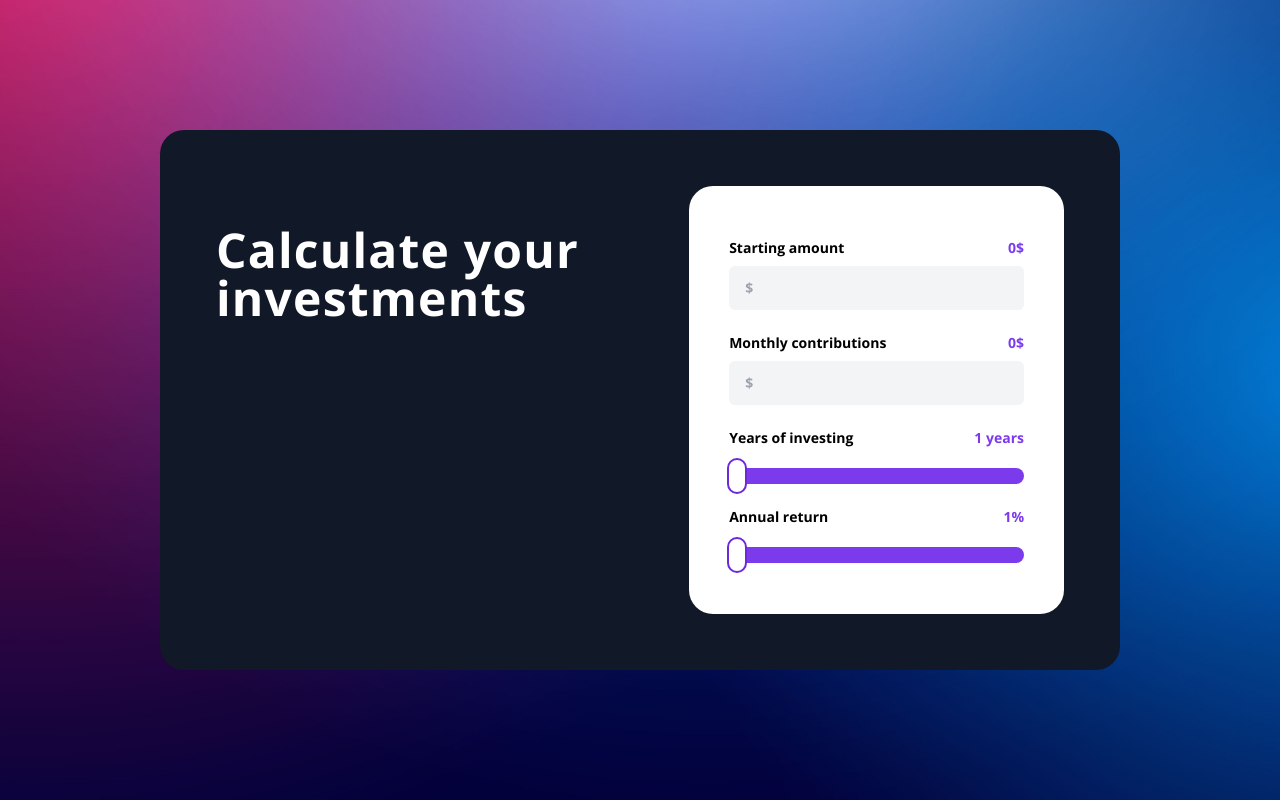
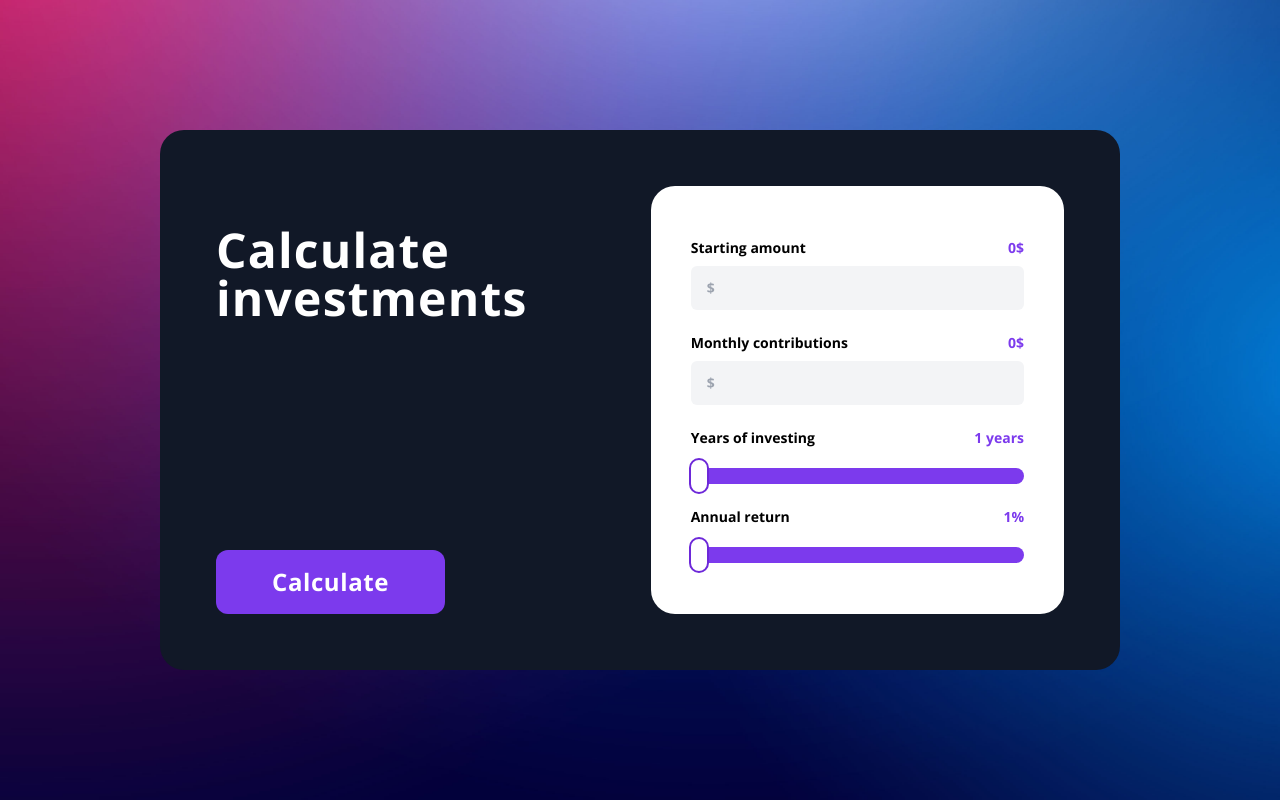
Before and after one commit to Mixeronix/Investment-Calculator, a Next.js app: page / in a window 1280 px wide. Built offline with nearby package versions, Linux system fonts and the light colour scheme.

Commit message:
Button design

```diff
--- /dev/null
+++ b/components/button.tsx
@@ -0,0 +1,19 @@
+import { Open_Sans } from "next/font/google";
+
+const openSansFont = Open_Sans({
+	weight: "700",
+	subsets: ["latin"],
+});
+
+export default function Button(props: { text: string }) {
+	return (
+		<button
+			className={
+				"text-white text-xl lg:text-2xl 2xl:text-3xl text-center tracking-wide leading-snug bg-violet-600 lg:absolute lg:bottom-14 xl:bottom-18 2xl:bottom-32 relative px-10 py-3 lg:py-4 lg:px-14 2xl:px-20 2xl:py-5 rounded-xl " +
+				openSansFont.className
+			}
+		>
+			{props.text}
+		</button>
+	);
+}
--- a/components/mainCard.tsx
+++ b/components/mainCard.tsx
@@ -3,6 +3,7 @@
 import { useState } from "react";
 import Calculator from "./calculator";
 import Title from "./title";
+import Button from "./button";
 
 type passDataFunction = { starting: number; monthly: number; years: number; annual: number };
 
@@ -29,7 +30,7 @@ export default function MainCard() {
 	const [annual, setAnnual] = useState(1);
 
 	return (
-		<section className="bg-gray-900 w-11/12  md:w-4/5 lg:w-3/4 rounded-3xl xl:aspect-video px-4 py-8 sm:p-12 md:p-14 xl:p-18 2xl:p-32 flex flex-col lg:flex-row justify-between gap-y-10">
+		<section className="relative bg-gray-900 w-11/12  md:w-4/5 lg:w-3/4 rounded-3xl xl:aspect-video px-4 py-8 sm:p-12 md:p-14 xl:p-18 2xl:p-32 flex flex-col lg:flex-row justify-between gap-y-6">
 			<Title />
 			<Calculator
 				setStarting={setStarting}
@@ -41,6 +42,7 @@ export default function MainCard() {
 				years={years}
 				annual={annual}
 			/>
+			<Button text="Calculate" />
 		</section>
 	);
 }
--- a/components/title.tsx
+++ b/components/title.tsx
@@ -9,11 +9,11 @@ export default function Title() {
 	return (
 		<h1
 			className={
-				"text-white text-2xl text-center lg:text-left sm:text-3xl md:text-4xl xl:text-5xl 2xl:text-8xl tracking-wide leading-snug m-auto lg:mt-10  " +
-				openSansFont.className
+				openSansFont.className +
+				" text-2xl text-white sm:text-3xl text-center lg:text-left md:text-4xl xl:text-5xl 2xl:text-8xl tracking-wide leading-snug m-auto lg:mt-10"
 			}
 		>
-			Calculate your investments
+			Calculate investments
 		</h1>
 	);
 }
```
